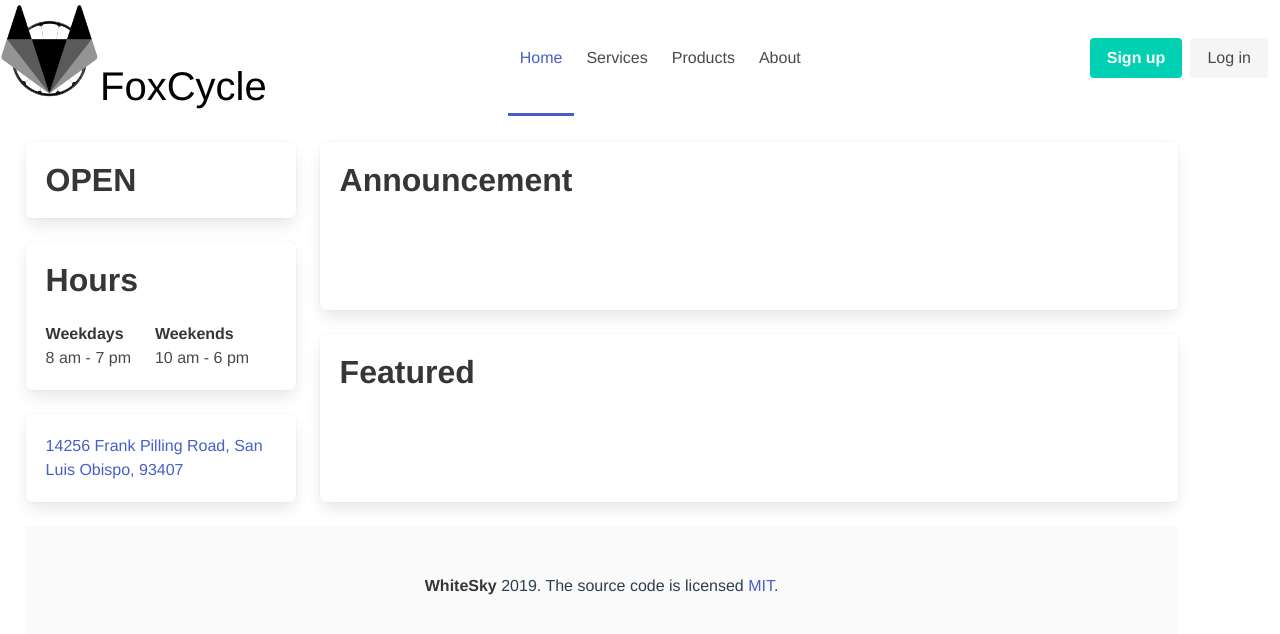
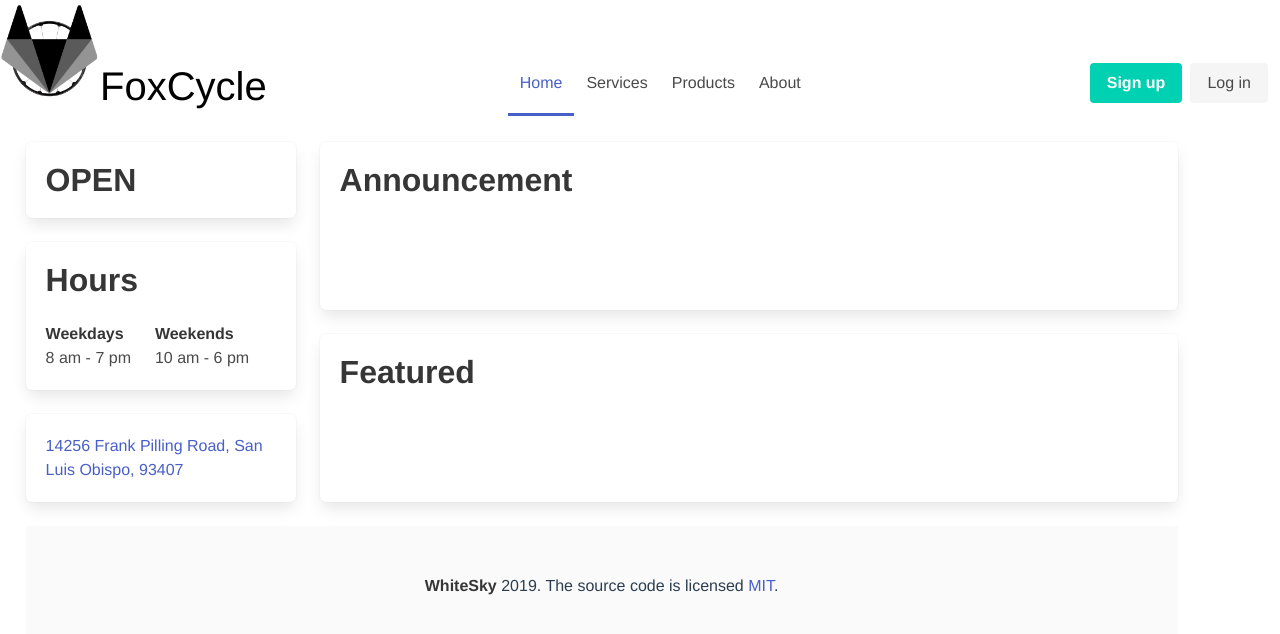
Before and after one commit to jkrisfox/projectTemplate, a Vue app in the folder client/: page / in a window 1280 px wide. Shown: the top 634 px of the page. Built offline with nearby package versions, Linux system fonts and the light colour scheme.

Commit message:
moved navbar down 50px

```diff
--- a/client/src/App.vue
+++ b/client/src/App.vue
@@ -139,4 +139,12 @@ export default class App extends Vue {
   color: black;
 }
 
+.navbar-start {
+  padding-top: 50px;
+}
+
+.navbar-end {
+  padding-top: 50px;
+}
+
 </style>
```
